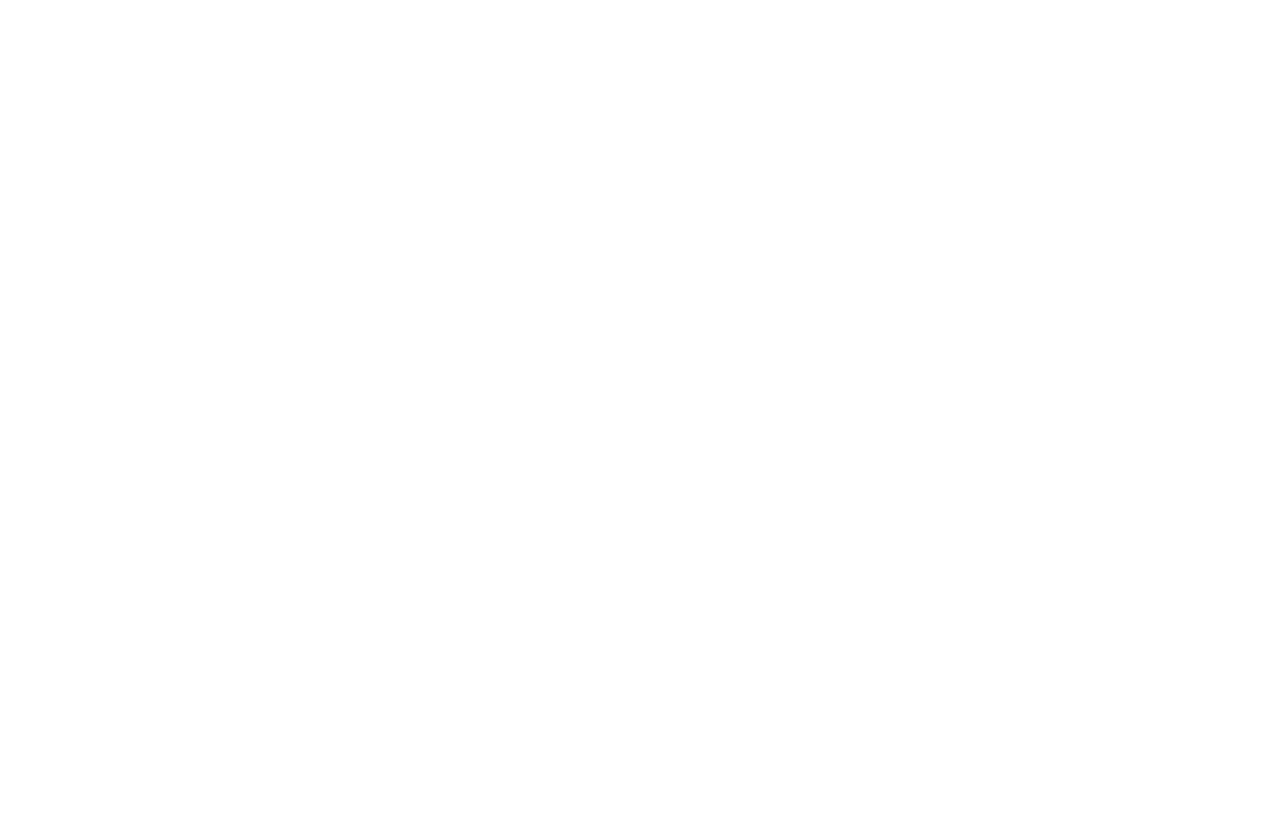
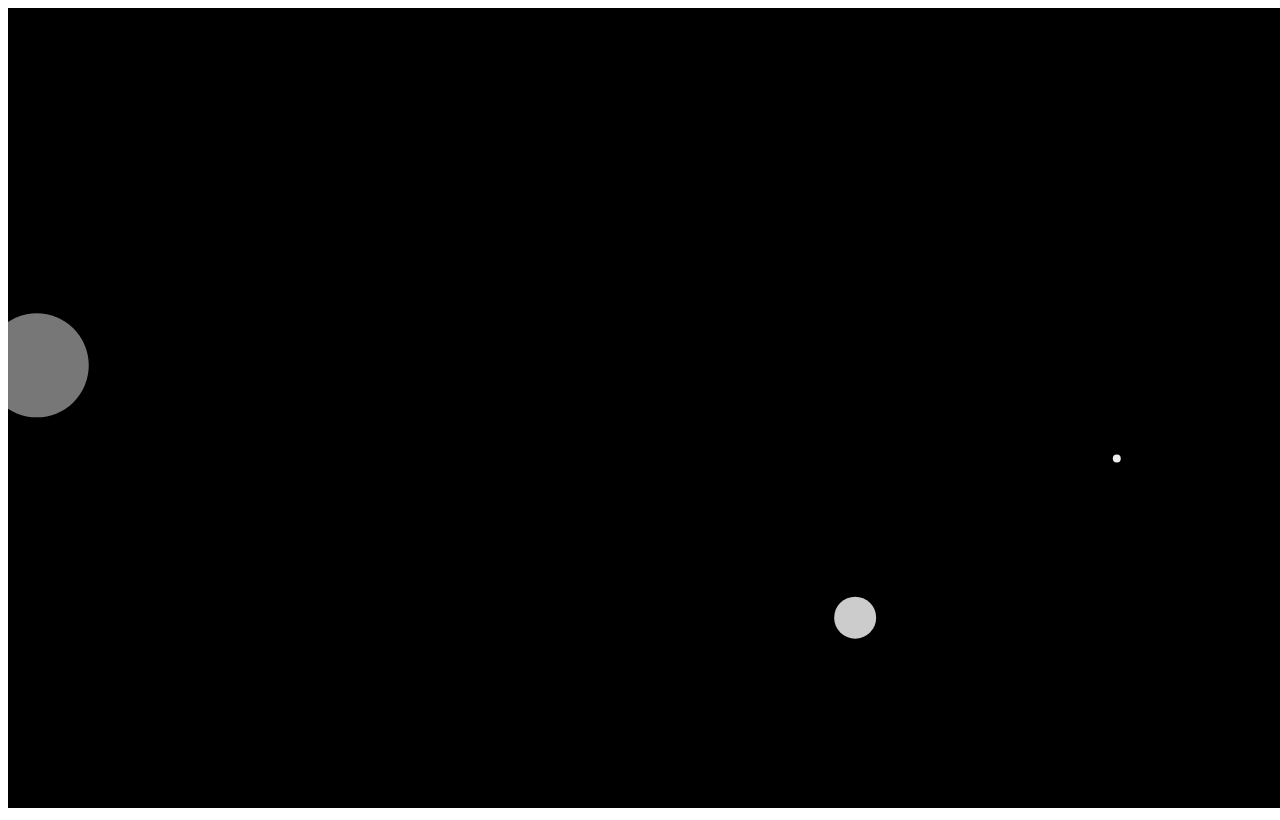
Before and after one commit to mikhail-zh-2009/Web-Page-01.08.2022, a plain HTML site: page index.html in a window 1280 px wide. Drawn offline with Linux system fonts and the light colour scheme.

Commit message:
Added styles for canvas

```diff
--- a/index.html
+++ b/index.html
@@ -1,7 +1,7 @@
 <!DOCTYPE html>
 <html lang="en">
 <head>
-    <meta charset="UTF-8">
+    <meta charset="utf-8">
     <meta http-equiv="X-UA-Compatible" content="IE=edge">
     <meta name="viewport" content="width=device-width, initial-scale=1.0">
     <link rel="stylesheet" href="style.css">
@@ -9,7 +9,7 @@
 </head>
 <body>
     <div class="container">
-        <canvas id="cv"></canvas>
+        <canvas id="cv" width="1920" height="1080"></canvas>
     </div>
     <script src="main.js"></script>
 </body>
--- a/style.css
+++ b/style.css
@@ -0,0 +1,3 @@
+#cv {
+    background-color: black;
+}
```
